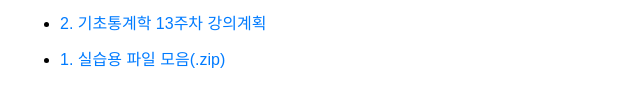
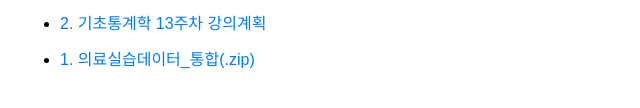
Before and after one commit to ccallsky/GAI_practice_pds, a plain HTML site: page index.html in a window 1280 px wide. Shown: the part 160-268 px from the top of the page, 0-640 px from the left. Drawn offline with Linux system fonts and the light colour scheme.

Commit message:
Fix HTML structure and update download links

```diff
--- a/index.html
+++ b/index.html
@@ -20,8 +20,8 @@
         <li><a href="practice_file1.zip" download>1. 실습용 파일 모음(.zip)</a></li>
         <!--<li><a href="03_실습용_샘플_이미지.png" download>3. 실습용 샘플 이미지 (.png)</a></li>-->
         <li><a href="statistics_lec_intro.html">2. 기초통계학 13주차 강의계획</a></li>
-        <!--<li><a href="의료실습데이터_통합.zip" download>1. 기본 프롬프트 작성법 (.txt)</a></li>-->
-        <li><a href="의료실습데이터_통합.zip" download>1. 실습용 파일 모음(.zip)</a></li>
+        <!--<li><a href="의료실습데이터_통합.zip" download>3. 의료실습데이터_통하 (.zip)</a></li>-->
+        <li><a href="의료실습데이터_통합.zip" download>1. 의료실습데이터_통합(.zip)</a></li>
         </ul>
 </body>
 </html>
```
